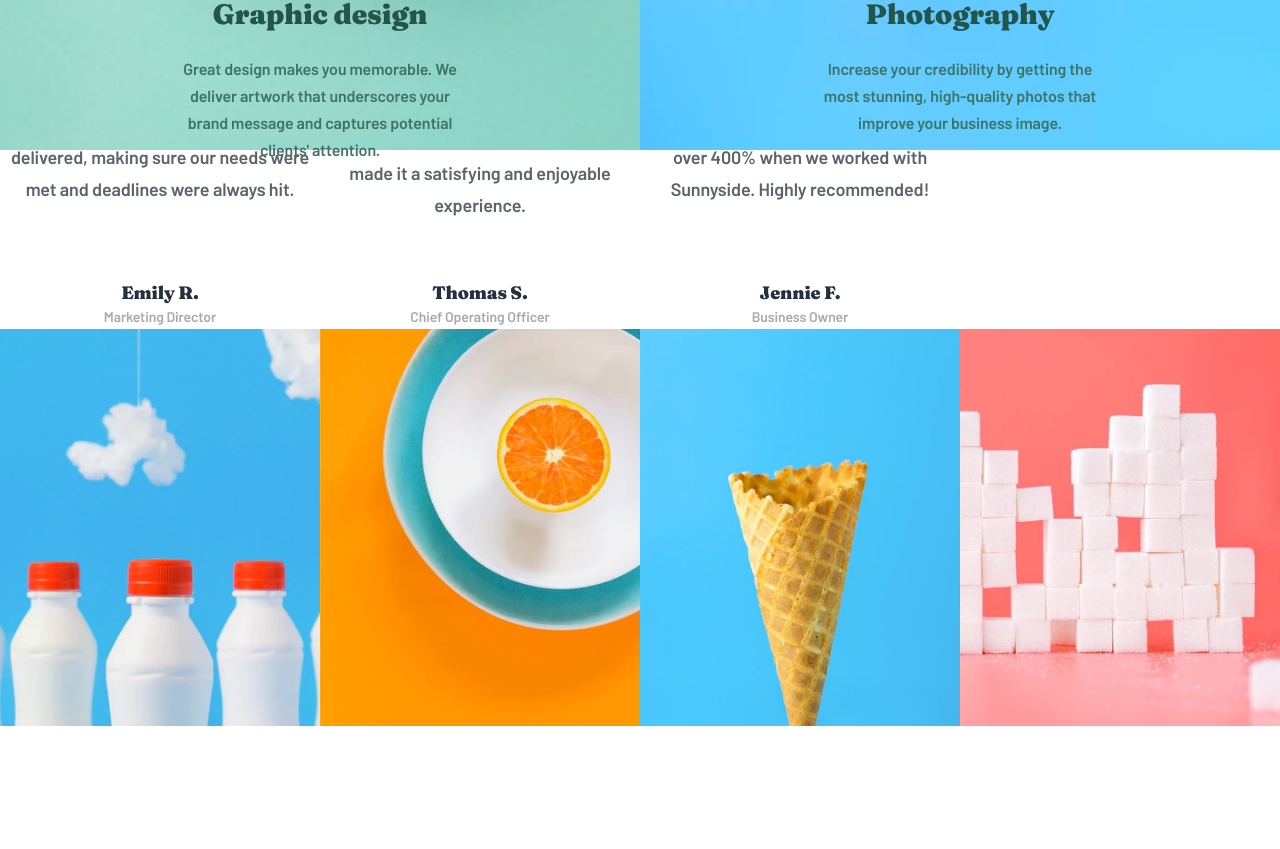
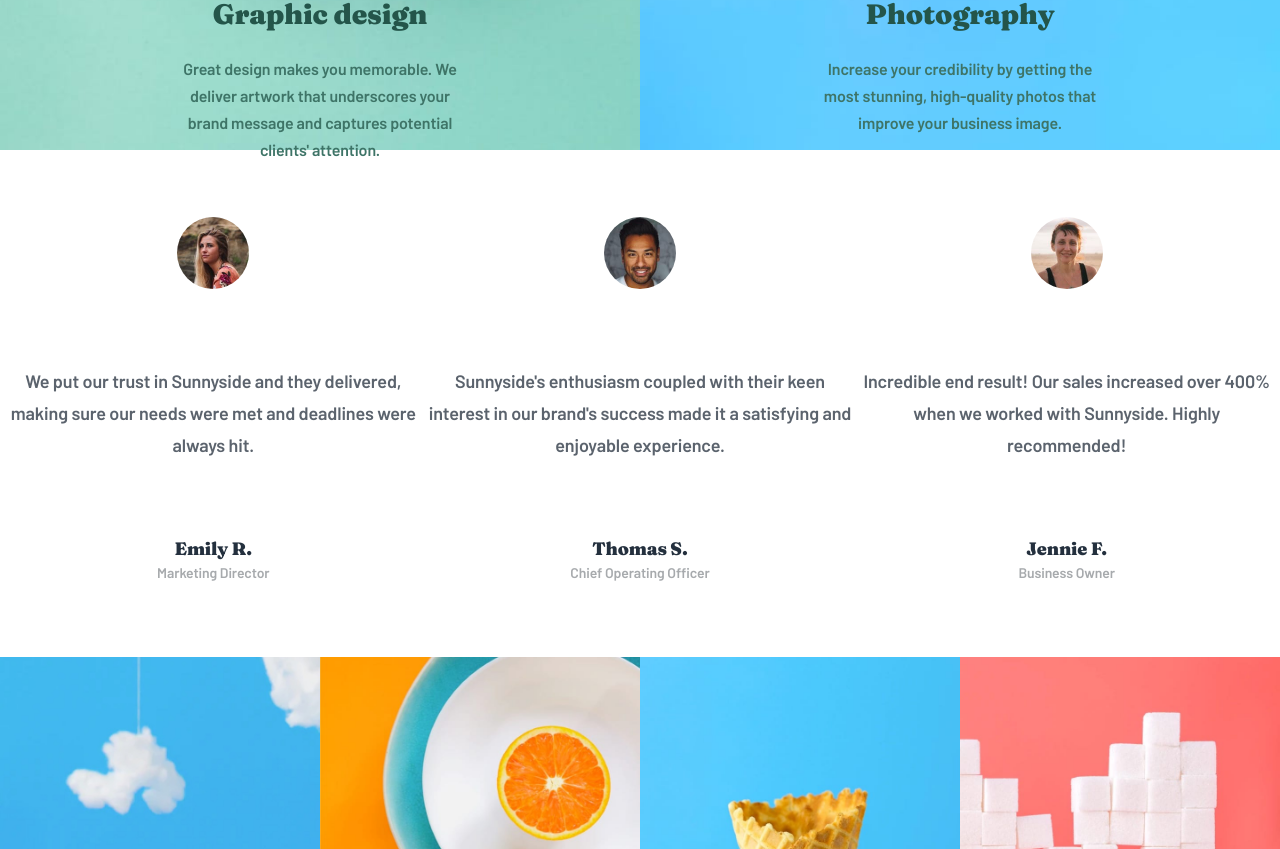
Before and after one commit to unachoza/Frontend-Mentor-Collection, a React (Vite) app: page /agency in a window 1280 px wide. Shown: the part 1951-2800 px from the top of the page. Before the commit the page ends 2677 px from the top, so only its background shows below. Built offline with nearby package versions, Linux system fonts and the light colour scheme.

Commit message:
fixed the grid

```diff
--- a/src/components/junior/AgencyLandingPage/AgencyLandingPage.module.css
+++ b/src/components/junior/AgencyLandingPage/AgencyLandingPage.module.css
@@ -126,73 +126,79 @@ li.active:hover{
 
 .grid-container {
       display: grid;
-      grid-template-rows: repeat(5, auto);
-      grid-template-columns: repeat(4, 1fr);
+      grid-template-columns: repeat(12, 1fr);
+      grid-template-rows: repeat(5, 1fr);
       /* gap: 10px; */
 }
 
 .grid-container > :nth-child(1) {
-      grid-row: 1;
-      grid-column: 1 / span 2;
+      grid-column: span 6 / span 6;
 }
 
 .grid-container > :nth-child(2) {
-      grid-row: 1;
-      grid-column: 3 / span 2;
+      grid-column: span 6 / span 6;
+      grid-column-start: 7;
 }
 
 .grid-container > :nth-child(3) {
-      grid-row: 2;
-      grid-column: 1 / span 2;
+      grid-column: span 6 / span 6;
+      grid-row-start: 2;
 }
 
 .grid-container > :nth-child(4) {
-      grid-row: 2;
-      grid-column: 3 / span 2;
+      grid-column: span 6 / span 6;
+      grid-column-start: 7;
+      grid-row-start: 2;
 }
 
 .grid-container > :nth-child(5) {
-      grid-row: 3;
-      grid-column: 1 / span 2;
+      grid-column: span 6 / span 6;
+      grid-row-start: 3;
 }
 
 .grid-container > :nth-child(6) {
-      grid-row: 3;
-      grid-column: 3 / span 2;
+      grid-column: span 6 / span 6;
+      grid-column-start: 7;
+      grid-row-start: 3;
 }
 
 .grid-container > :nth-child(7)  {
-      grid-row: 4;
-      grid-column: 1 / span 1;
+      grid-column: span 4 / span 4;
+      grid-row-start: 4;
 }
 
 .grid-container > :nth-child(8)  {
-      grid-row: 4;
-      grid-column: 2 / span 1;
+      grid-column: span 4 / span 4;
+      grid-column-start: 5;
+      grid-row-start: 4;
 }
 .grid-container > :nth-child(9)  {
-      grid-row: 4;
-      grid-column: 3 / span 1;
+      grid-column: span 4 / span 4;
+      grid-column-start: 9;
+      grid-row-start: 4;
 }
 
 .grid-container > :nth-child(10) {
-      grid-row: 5;
-      grid-column: 1 / span 1;
+      grid-column: span 3 / span 3;
+      grid-row-start: 5;
 }
 
 .grid-container > :nth-child(11) {
-      grid-row: 5;
-      grid-column: 2 / span 1;
+      grid-column: span 3 / span 3;
+      grid-column-start: 4;
+      grid-row-start: 5;
 }
 
 .grid-container > :nth-child(12) {
-      grid-row: 5;
-      grid-column: 3 / span 1;
+      grid-column: span 3 / span 3;
+      grid-column-start: 7;
+      grid-row-start: 5;
 }
 
 .grid-container > :nth-child(13) {
-      grid-row: 5;
-      grid-column: 4 / span 1;
+      grid-column: span 3 / span 3;
+      grid-column-start: 10;
+      grid-row-start: 5;
 }
 
 .item{
```
Also changed, not shown: src/components/junior/AgencyLandingPage/README.md.
